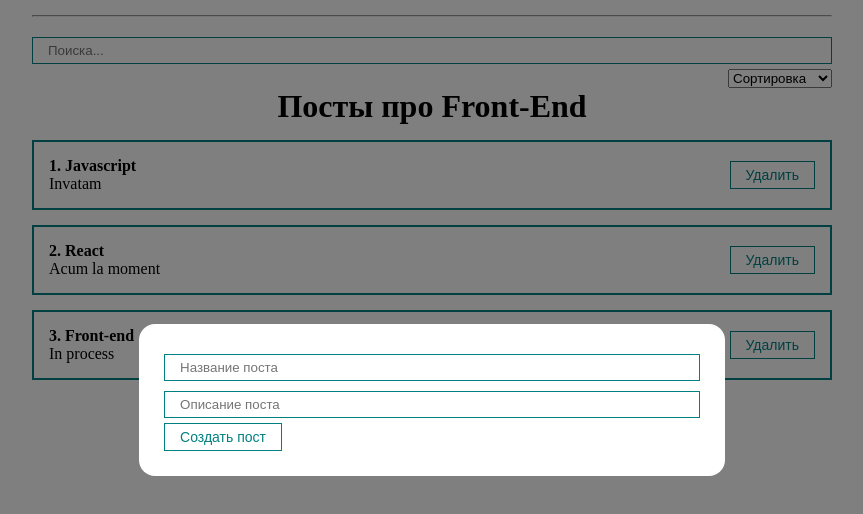
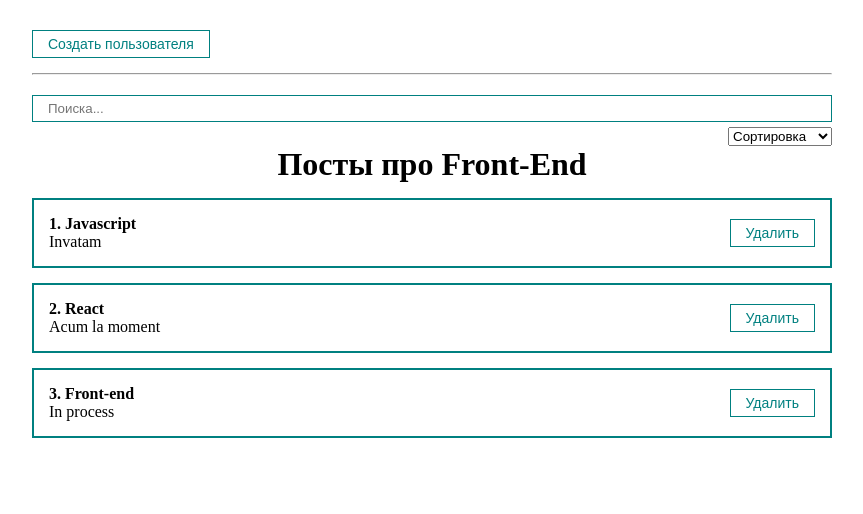
Before and after one commit to Dmitrivlt/primuRep, a React (Create React App) app: page / in a window 1280 px wide. Shown: the top 514 px of the page, without its empty margins (208-1071 px from the left). Built offline with nearby package versions, Linux system fonts and the light colour scheme.

Commit message:
пофиксить баг, не добавляется новый пост

```diff
--- a/package.json
+++ b/package.json
@@ -9,6 +9,7 @@
     "react": "^18.2.0",
     "react-dom": "^18.2.0",
     "react-scripts": "5.0.1",
+    "react-transition-group": "^4.4.5",
     "web-vitals": "^2.1.4"
   },
   "scripts": {
--- a/src/App.js
+++ b/src/App.js
@@ -27,7 +27,7 @@ function App() {
   // ])
 
   const [filter, setFilter] = useState({ sort: '', query: '' })
-
+  const [modal, setModal] = useState(false)
 
 
   const sortedPosts = useMemo(() => {
@@ -44,8 +44,8 @@ function App() {
   }, [filter.query, sortedPosts])
 
   const createPost = (newPost) => {
-    console.log(createPost)
     setPosts([...posts, newPost])
+    setModal(false)
   }
   // Получаем post из дочернего компонента
   const removePost = (post) => {
@@ -55,7 +55,10 @@ function App() {
   return (
 
     <div className="App">
-      <MyModal>
+      <MyButton style={{ marginTop: 30 }} onClick={() => setModal(true)} >
+        Создать пользователя
+      </MyButton>
+      <MyModal visible={modal} setVisible={setModal} >
         <PostForm create={createPost}
         />
       </MyModal>
--- a/src/components/PostList.jsx
+++ b/src/components/PostList.jsx
@@ -1,4 +1,5 @@
 import React from "react";
+import { CSSTransition, TransitionGroup } from "react-transition-group";
 import PostItem from "./PostItem";
 
 
@@ -18,9 +19,18 @@ const PostList = ({ posts, title, remove }) => {
       <h1 style={{ textAlign: 'center' }}>
         {title}
       </h1>
-      {posts.map((post, index) =>
-        <PostItem remove={remove} number={index + 1} post={post} key={post.id} />
-      )}
+      <TransitionGroup>
+        {posts.map((post, index) =>
+          <CSSTransition
+            key={post.id}
+            timeout={500}
+            classNames="post"
+          >
+            <PostItem remove={remove} number={index + 1} post={post} key={post.id} />
+          </CSSTransition>
+        )}
+      </TransitionGroup>
+
     </div >
   );
 };
--- a/src/components/UI/MyModal/MyModal.jsx
+++ b/src/components/UI/MyModal/MyModal.jsx
@@ -1,12 +1,20 @@
 import React from "react";
 import cl from './MyModal.module.css'
-const MyModal = ({ children }) => {
+
+const MyModal = ({ children, visible, setVisible }) => {
+
+  const rootClasses = [cl.myModal]
+
+  if (visible === true) {
+    rootClasses.push(cl.active);
+
+  }
   return (
-    <div className={[cl.myModal, cl.active].join(' ')}>
-      <div className={cl.myModalContent}>
+    <div className={rootClasses.join(' ')} onClick={() => setVisible(false)}>
+      <div className={cl.myModalContent} onClick={(e) => e.stopPropagation()}>
         {children}
       </div>
-    </div>
+    </div >
   );
 };
 
--- a/src/styles/App.css
+++ b/src/styles/App.css
@@ -25,3 +25,22 @@
   justify-content: space-between;
   align-items: center;
 }
+
+
+.post-enter {
+  opacity: 0;
+}
+
+.post-enter-active {
+  opacity: 1;
+  transition: opacity 500ms ease-in;
+}
+
+.post-exit {
+  opacity: 1;
+}
+
+.post-exit-active {
+  opacity: 0;
+  transition: opacity 200ms ease-in;
+}
```
Also changed, not shown: 1 other file (tests, documents, lock files or other folders).
